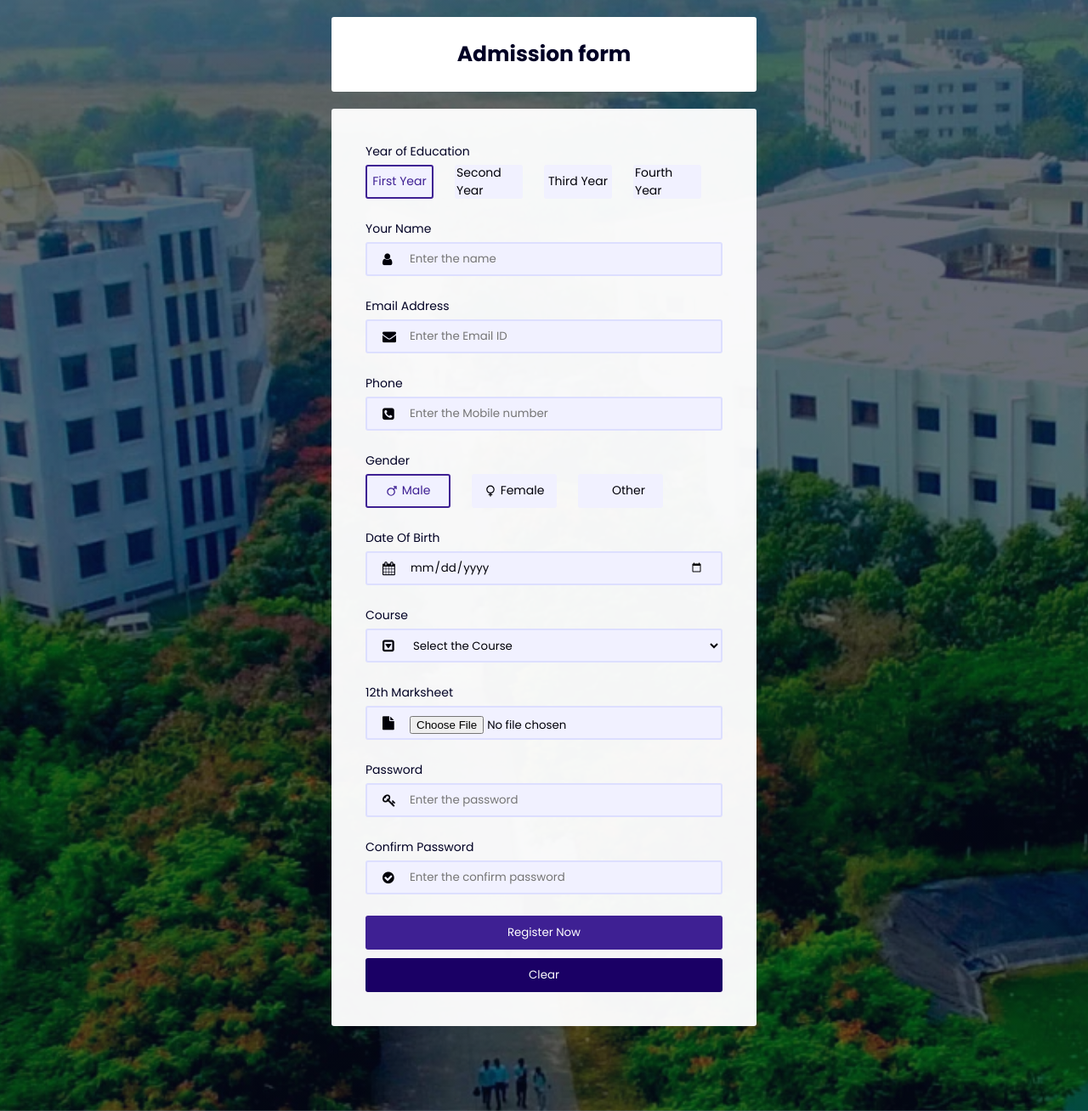
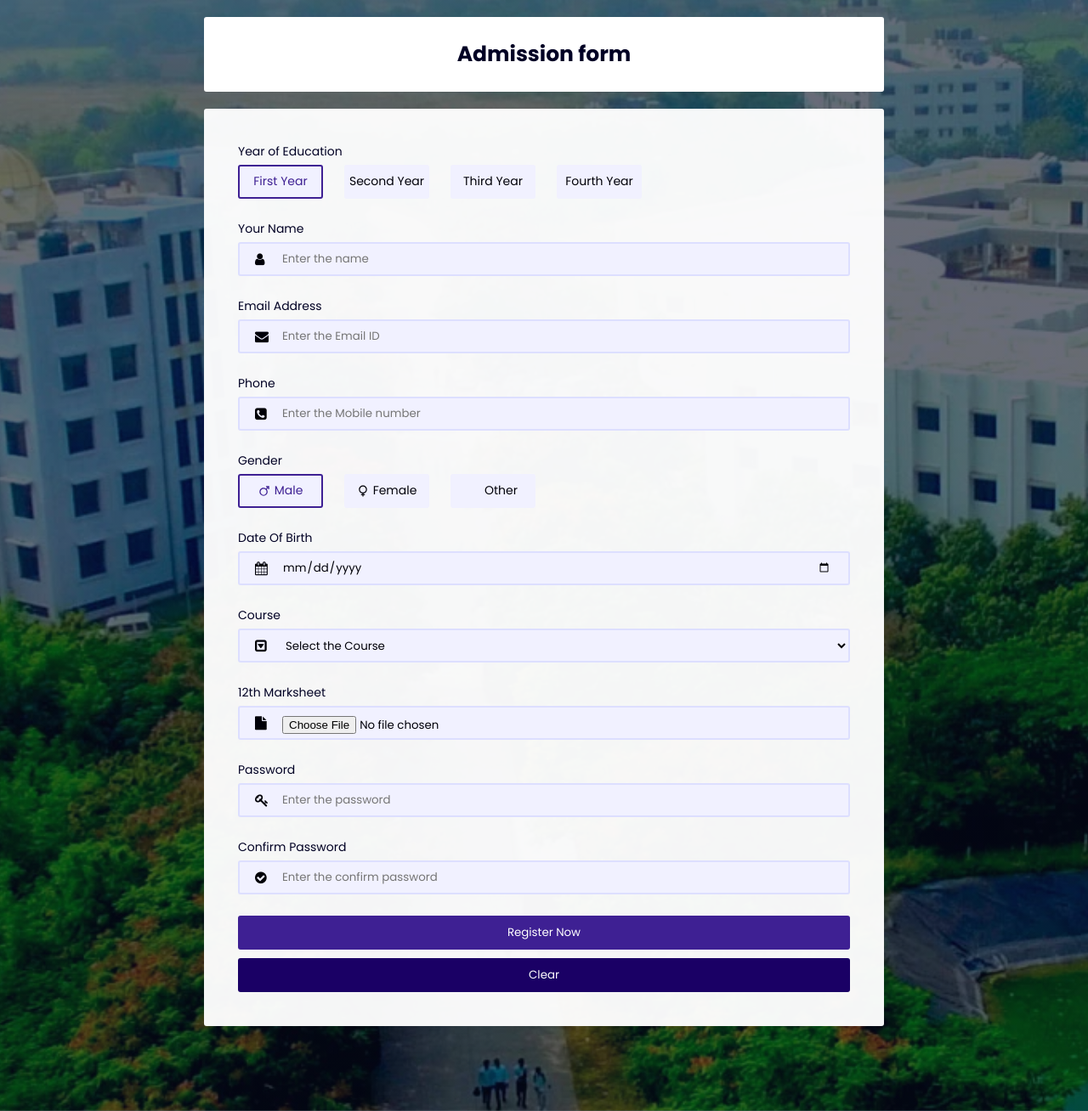
Before and after one commit to purucrqzy/Ayurvedik_website, a PHP site: page /Admission_page.php in a window 1280 px wide. Shown: the part 196-1504 px from the top of the page at 85% size. Run offline with PHP 8.4, Linux system fonts and the light colour scheme; data that the repository does not hold is empty; some libraries are stand-ins or nearby versions.

Commit message:
admission page width change

```diff
--- a/aayurvedik_collage/css/admission_style.css
+++ b/aayurvedik_collage/css/admission_style.css
@@ -135,7 +135,7 @@ justify-content: center;
 }
 
 .r_form_wrap{
-width: 500px;
+width: 800px;
 max-width: 100%;
 }
 
```
